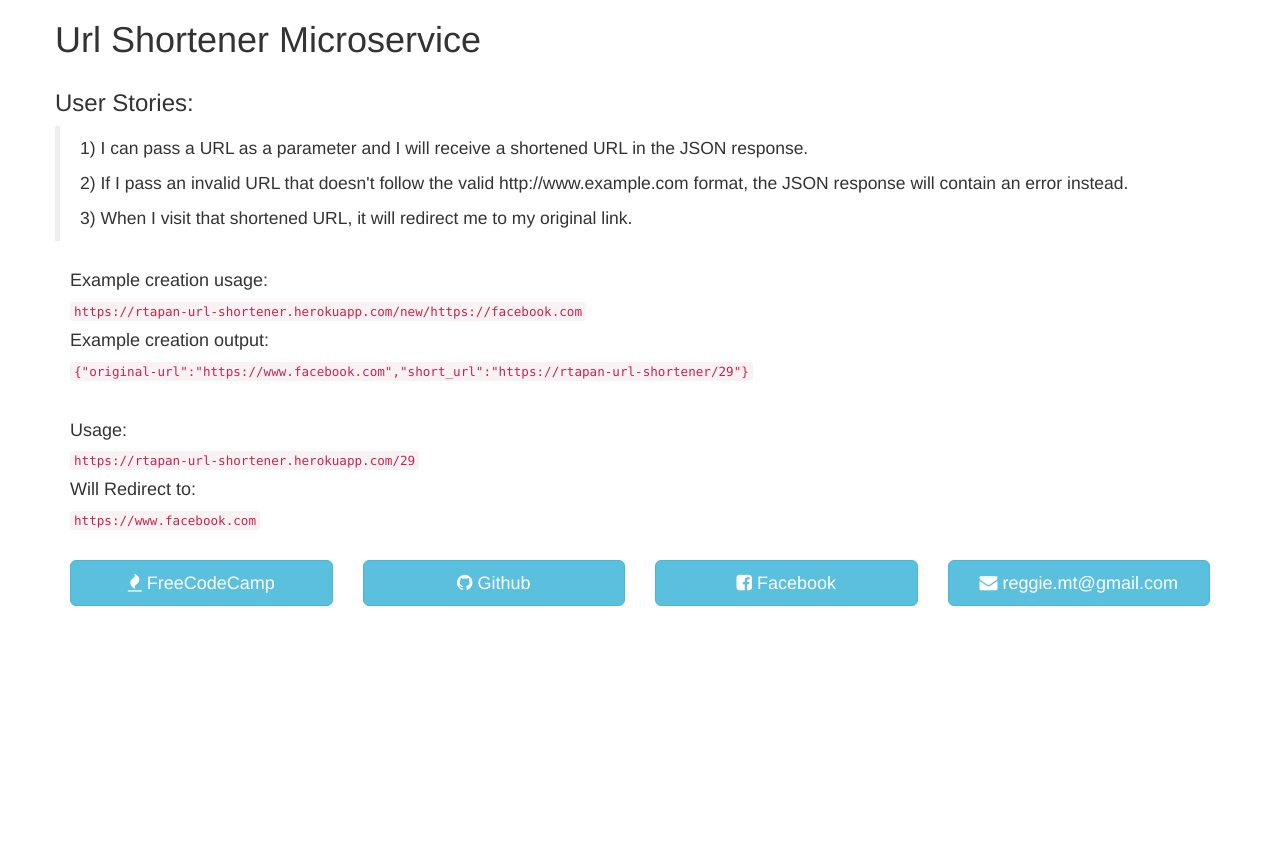
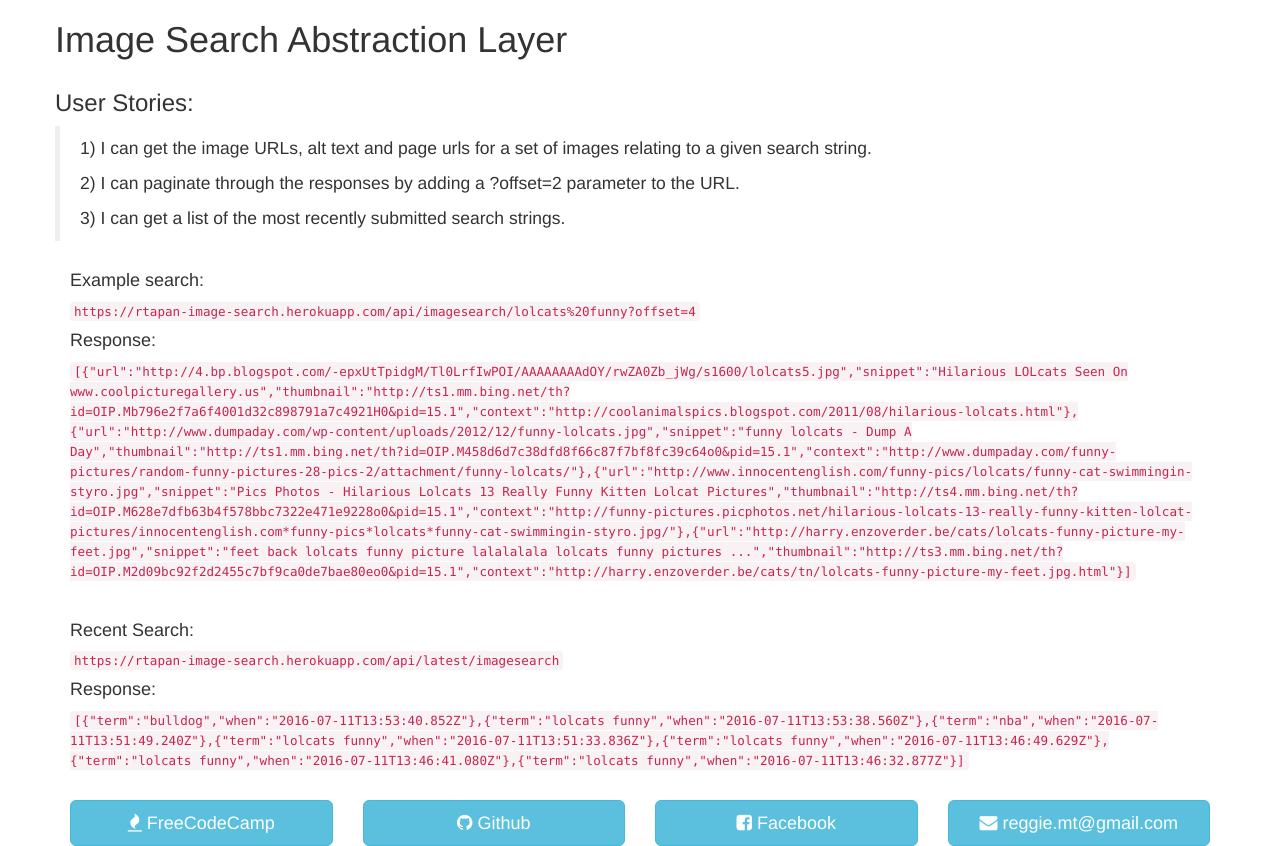
Before and after one commit to reginaldt/image-search, a website: page public/index.html in a window 1280 px wide. Before the commit the page ends 800 px from the top, so only its background shows below. Drawn offline with nearby package versions, Linux system fonts and the light colour scheme.

Commit message:
modify readme files

```diff
--- a/public/index.html
+++ b/public/index.html
@@ -3,7 +3,7 @@
 <html>
 
 	<head>
-		<title>FCC - Url Shortener Microservice</title>
+		<title>FCC - Image Search Abstraction Layer</title>
 		<link rel="stylesheet" href="https://maxcdn.bootstrapcdn.com/bootstrap/3.3.6/css/bootstrap.min.css" integrity="sha384-1q8mTJOASx8j1Au+a5WDVnPi2lkFfwwEAa8hDDdjZlpLegxhjVME1fgjWPGmkzs7" crossorigin="anonymous">
 		<link rel="stylesheet" href="https://maxcdn.bootstrapcdn.com/font-awesome/4.6.3/css/font-awesome.min.css">
 
@@ -12,30 +12,30 @@
 	<body>
 		<div class="container">
 				<div class= 'row'>
-					<h1>Url Shortener Microservice</h1>
+					<h1>Image Search Abstraction Layer</h1>
 				</div>
 				<div class='row'>
 					<h3>User Stories:</h3>
 					<blockquote>
-						<p class='text-left'>1) I can pass a URL as a parameter and I will receive a shortened URL in the JSON response.</p>
-						<p class='text-left'>2)  If I pass an invalid URL that doesn't follow the valid http://www.example.com format, the JSON response will contain an error instead.</p>
-						<p class='text-left'>3)  When I visit that shortened URL, it will redirect me to my original link.</p>
+						<p class='text-left'>1)  I can get the image URLs, alt text and page urls for a set of images relating to a given search string.</p>
+						<p class='text-left'>2)   I can paginate through the responses by adding a ?offset=2 parameter to the URL.</p>
+						<p class='text-left'>3)   I can get a list of the most recently submitted search strings.</p>
 
 					</blockquote>
 					<div class='col-sm-12'>
-						<h4>Example creation usage:</h4>
-						<p><code>https://rtapan-url-shortener.herokuapp.com/new/https://facebook.com</code></p>
+						<h4>Example search:</h4>
+						<p><code>https://rtapan-image-search.herokuapp.com/api/imagesearch/lolcats%20funny?offset=4</code></p>
 
-						<h4>Example creation output:</h4>
-						<p><code>{"original-url":"https://www.facebook.com","short_url":"https://rtapan-url-shortener/29"}</code></p>
+						<h4>Response:</h4>
+						<p><code>[{"url":"http://4.bp.blogspot.com/-epxUtTpidgM/Tl0LrfIwPOI/AAAAAAAAdOY/rwZA0Zb_jWg/s1600/lolcats5.jpg","snippet":"Hilarious LOLcats Seen On www.coolpicturegallery.us","thumbnail":"http://ts1.mm.bing.net/th?id=OIP.Mb796e2f7a6f4001d32c898791a7c4921H0&pid=15.1","context":"http://coolanimalspics.blogspot.com/2011/08/hilarious-lolcats.html"},{"url":"http://www.dumpaday.com/wp-content/uploads/2012/12/funny-lolcats.jpg","snippet":"funny lolcats - Dump A Day","thumbnail":"http://ts1.mm.bing.net/th?id=OIP.M458d6d7c38dfd8f66c87f7bf8fc39c64o0&pid=15.1","context":"http://www.dumpaday.com/funny-pictures/random-funny-pictures-28-pics-2/attachment/funny-lolcats/"},{"url":"http://www.innocentenglish.com/funny-pics/lolcats/funny-cat-swimmingin-styro.jpg","snippet":"Pics Photos - Hilarious Lolcats 13 Really Funny Kitten Lolcat Pictures","thumbnail":"http://ts4.mm.bing.net/th?id=OIP.M628e7dfb63b4f578bbc7322e471e9228o0&pid=15.1","context":"http://funny-pictures.picphotos.net/hilarious-lolcats-13-really-funny-kitten-lolcat-pictures/innocentenglish.com*funny-pics*lolcats*funny-cat-swimmingin-styro.jpg/"},{"url":"http://harry.enzoverder.be/cats/lolcats-funny-picture-my-feet.jpg","snippet":"feet back lolcats funny picture lalalalala lolcats funny pictures ...","thumbnail":"http://ts3.mm.bing.net/th?id=OIP.M2d09bc92f2d2455c7bf9ca0de7bae80eo0&pid=15.1","context":"http://harry.enzoverder.be/cats/tn/lolcats-funny-picture-my-feet.jpg.html"}]</code></p>
 
 						<br>
 
-						<h4>Usage:</h4>
-						<p><code>https://rtapan-url-shortener.herokuapp.com/29</code></p>
+						<h4>Recent Search:</h4>
+						<p><code>https://rtapan-image-search.herokuapp.com/api/latest/imagesearch</code></p>
 
-						<h4>Will Redirect to:</h4>
-						<p><code>https://www.facebook.com</code></p>
+						<h4>Response:</h4>
+						<p><code>[{"term":"bulldog","when":"2016-07-11T13:53:40.852Z"},{"term":"lolcats funny","when":"2016-07-11T13:53:38.560Z"},{"term":"nba","when":"2016-07-11T13:51:49.240Z"},{"term":"lolcats funny","when":"2016-07-11T13:51:33.836Z"},{"term":"lolcats funny","when":"2016-07-11T13:46:49.629Z"},{"term":"lolcats funny","when":"2016-07-11T13:46:41.080Z"},{"term":"lolcats funny","when":"2016-07-11T13:46:32.877Z"}]</code></p>
 
 						<br>
 
```
Also changed, not shown: README.md.
